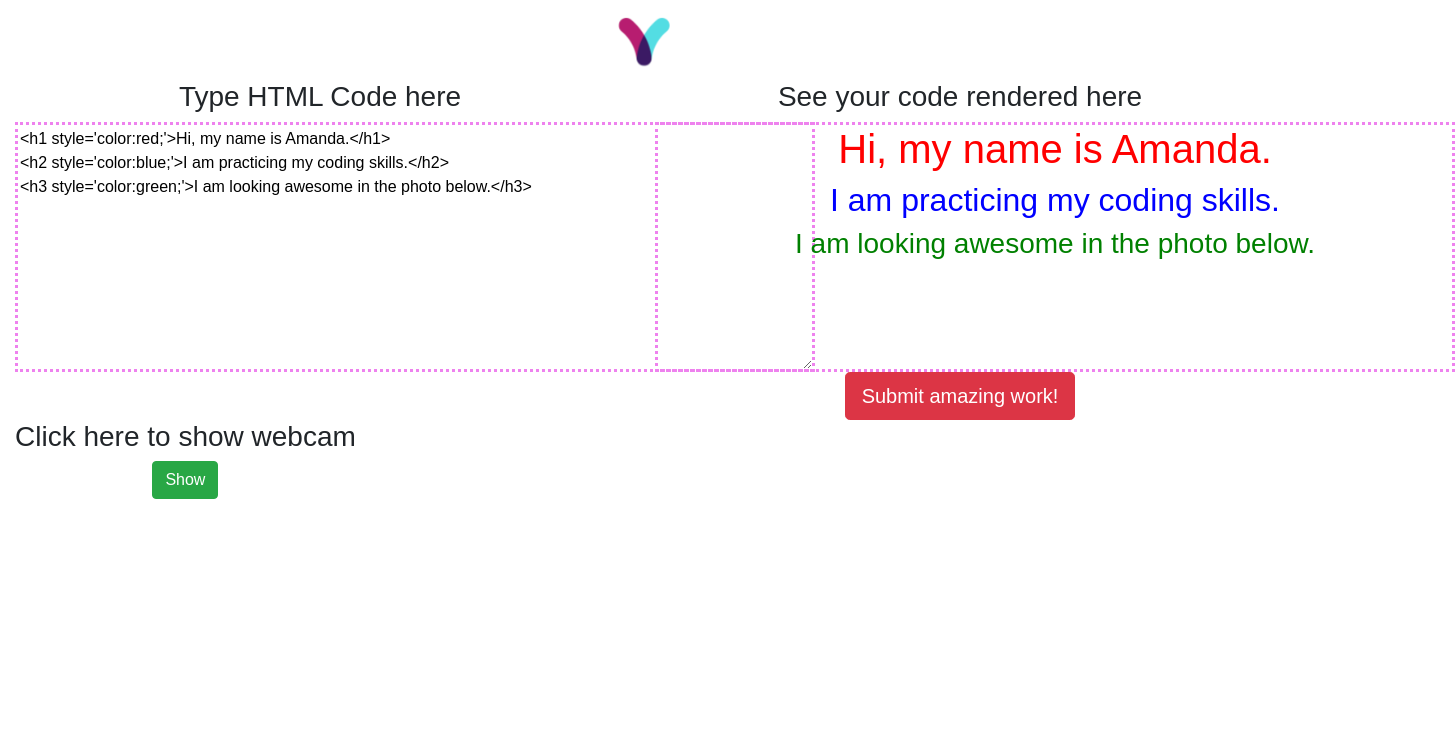
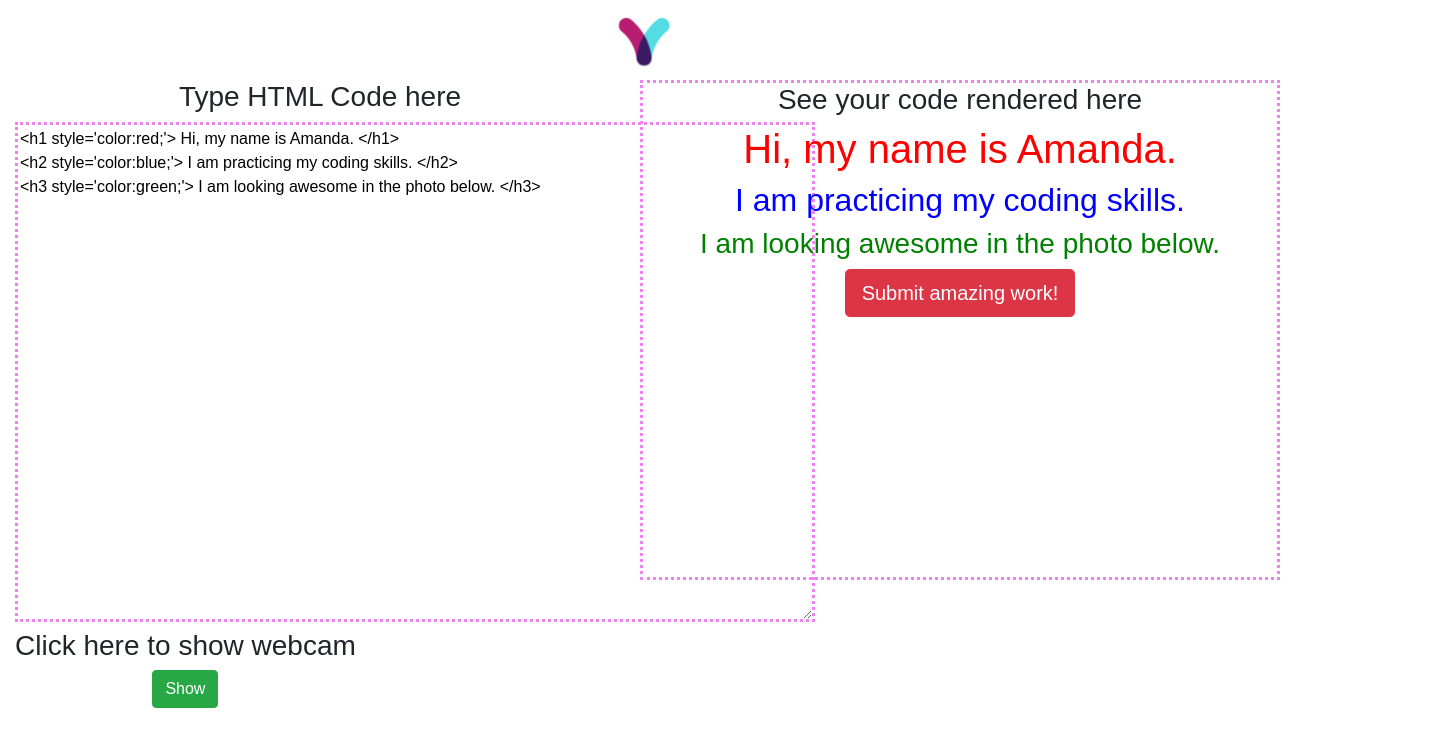
Before and after one commit to amdcavallaro/react-playground, a React (Create React App) app: page / in a window 1280 px wide. Shown: the top 746 px of the page, 1455 px wide, since content can reach past the window. Built offline with nearby package versions, Linux system fonts and the light colour scheme.

Commit message:
fixes image added to rendered side

```diff
--- a/src/App.css
+++ b/src/App.css
@@ -12,13 +12,13 @@
 {
   border: 3px dotted violet;
   width:800px;
-  height:250px;
+  height:500px;
 }
 
-#output {
+#result {
   border: 3px dotted violet;
   width:800px;
-  height:250px;
+  height:500px;
 }
 
 /* #container {
--- a/src/App.js
+++ b/src/App.js
@@ -37,9 +37,11 @@ class App extends Component {
     const screenshot = this.webcam.getScreenshot();
     this.setState({ screenshot });
     this.setState({ image: !this.state.image });
+    document.getElementById('output').innerHTML = document.getElementById('HTMLInserted').value;
   }
 
   showHTMLOutput() {
+    // let screenshotImg = this.state.image ? <img id='screenshotTaken' alt='taken-from-webcam' src={this.state.screenshot} /> : null;
     document.getElementById('output').innerHTML = document.getElementById('HTMLInserted').value;
   }
 
@@ -47,23 +49,16 @@ class App extends Component {
     document.getElementById('output').innerHTML = document.getElementById('HTMLInserted').value;
   }
 
-  // componentDidUpdate() {
-  //   $(document).ready(function () {
+  componentDidUpdate() {
+   let screenshotImg = this.state.image ? <img id='screenshotTaken' alt='taken-from-webcam' src={this.state.screenshot} /> : "";
+  //  document.getElementById('output').innerHTML = {screenshotImg};
+  }
 
-  //     $("#screenshotTaken1").animate({
-  //       left: '250px',
-  //       opacity: '0.5',
-  //       height: '150px',
-  //       width: '150px'
-  //     });
-
-  //     $("#screenshotTaken2").animate({ left: '250px' })
-
-  //   });
-  // }
 
   render() {
-    let textareaValue = "<h1 style='color:red;'>Hi, my name is Amanda.</h1>\n<h2 style='color:blue;'>I am practicing my coding skills.</h2>\n<h3 style='color:green;'>I am looking awesome in the photo below.</h3>";
+    let screenshotImg = this.state.image ? <img id='screenshotTaken' alt='taken-from-webcam' src={this.state.screenshot} /> : "";
+
+    let textareaValue = "<h1 style='color:red;'> Hi, my name is Amanda. </h1>\n<h2 style='color:blue;'> I am practicing my coding skills. </h2>\n<h3 style='color:green;'> I am looking awesome in the photo below. </h3>";
     return (
       <div className="App" id="App">
         <div className="container-fluid">
@@ -80,8 +75,7 @@ class App extends Component {
             <div className="col-sm-6" id="result">
               <h3>See your code rendered here</h3>
               <div id="output"></div>
-              {this.state.image ? <img id='screenshotTaken' alt='taken-from-webcam' src={this.state.screenshot} />
-                : null}
+              {screenshotImg}
                  <div id="submit">
                       <button className="btn btn-danger btn-lg">Submit amazing work!</button>
             </div>
@@ -119,19 +113,19 @@ class App extends Component {
                       <div className='webcams'>
 
                         {this.state.image ? <img height="150" width="200" id='CSSFilterscreenshotTaken1' alt='taken-from-webcam' style={{
-                          '-webkit-filter': 'contrast(4)',
+                          'WebkitFilter': 'contrast(4)',
                           filter: 'contrast(4)'
                         }} src={this.state.screenshot} />
                           : null}
 
                         {this.state.image ? <img height="150" width="200" id='CSSFilterscreenshotTaken2' alt='taken-from-webcam' style={{
-                          '-webkit-filter': 'brightness(3)',
+                          'WebkitFilter': 'brightness(3)',
                           filter: 'brightness(3)'
                         }} src={this.state.screenshot} />
                           : null}
 
                         {this.state.image ? <img height="150" width="200" id='CSSFilterscreenshotTaken3' alt='taken-from-webcam' style={{
-                          '-webkit-filter': 'blur(5px)',
+                          'WebkitFilter': 'blur(5px)',
                           filter: 'blur(5px)'
                         }} src={this.state.screenshot} />
                           : null}
```
